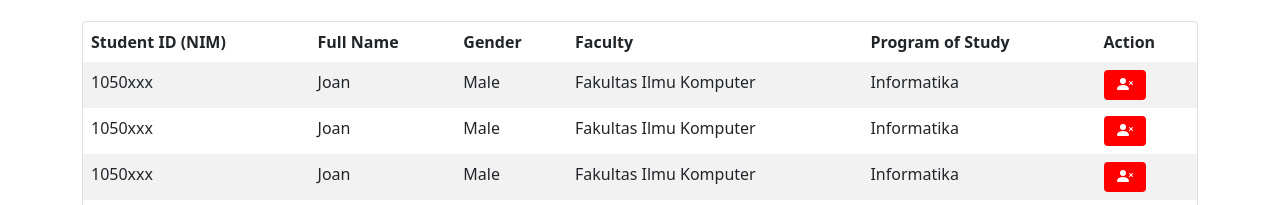
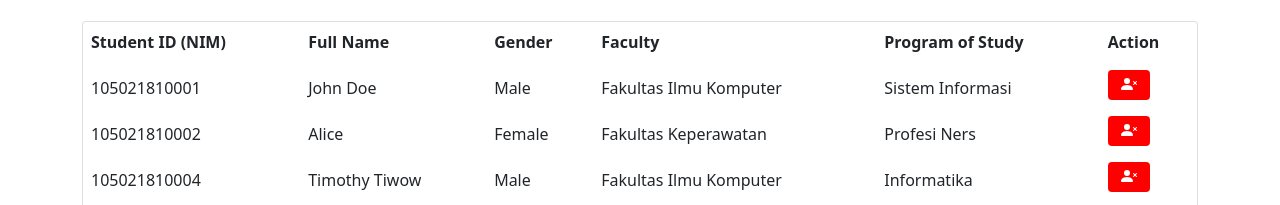
Before and after one commit to S21810014/mid-front-end, a website with bundled scripts: page index.html in a window 1280 px wide. Shown: the part 739-944 px from the top of the page. Built offline with nearby package versions, Linux system fonts and the light colour scheme.

Commit message:
implemented adding student to table

```diff
--- /dev/null
+++ b/add_student_to_table.js
@@ -0,0 +1,22 @@
+export default (studentObject, htmlTableObject) => {
+    let row = htmlTableObject.insertRow()
+    console.log(row, studentObject)
+    let i = 0
+
+    for(const values of Object.keys(studentObject)) {
+        console.log(values)
+        row.insertCell(i).innerHTML = studentObject[values]
+        i++
+    }
+
+    const deleteButton = document.createElement('button')
+    deleteButton.classList.add('btn')
+    deleteButton.classList.add('redBtn')
+    deleteButton.classList.add('delBtn')
+    deleteButton.innerHTML = '<svg xmlns="http://www.w3.org/2000/svg" height="16" fill="currentColor" class="bi bi-person-x-fill" viewBox="0 0 16 16"><path fill-rule="evenodd" d="M1 14s-1 0-1-1 1-4 6-4 6 3 6 4-1 1-1 1H1zm5-6a3 3 0 1 0 0-6 3 3 0 0 0 0 6zm6.146-2.854a.5.5 0 0 1 .708 0L14 6.293l1.146-1.147a.5.5 0 0 1 .708.708L14.707 7l1.147 1.146a.5.5 0 0 1-.708.708L14 7.707l-1.146 1.147a.5.5 0 0 1-.708-.708L13.293 7l-1.147-1.146a.5.5 0 0 1 0-.708z"/></svg>'
+    deleteButton.addEventListener('click', e =>
+        console.log(Array.from(htmlTableObject.rows).indexOf(row))
+    )
+
+    row.insertCell(i).appendChild(deleteButton)
+}
--- a/index.html
+++ b/index.html
@@ -58,6 +58,11 @@
             background-color: #e58b87;
             color: white;
             border: 0.1em solid white;
+        }
+
+        .delBtn {
+            padding-top: 0em;
+            padding-bottom: 0.25em;
         }
 
         .addStudFormCard {
@@ -128,10 +133,10 @@
                 <div class="collapse mt-3" id="addStudForm">
                     <div class="card addStudFormCard p-3">
                         <p>Student ID (NIM)</p>
-                        <input class="form-control" type="text" placeholder="105021810001">
+                        <input class="form-control" type="text" placeholder="105021810001" id='addStudFormStudID'>
 
                         <p>Full Name</p>
-                        <input class="form-control" type="text" placeholder="Jon Tumambi">
+                        <input class="form-control" type="text" placeholder="Jon Tumambi" id='addStudFormStudName'>
 
                         <p>Gender</p>
                         <div class="form-check">
@@ -165,7 +170,7 @@
                             <option selected>-- SELECT PROGRAM OF STUDY --</option>
                         </select>
 
-                        <button type="button" class="btn whiteBtn mt-4">Add Student</button>
+                        <button type="button" class="btn whiteBtn mt-4" id='addStudFormAddBtn'>Add Student</button>
                     </div>
                 </div>
             </div>
@@ -228,7 +233,7 @@
                 <input class="form-control" type="text" placeholder="Search student by name">
 
                 <div class="card mt-4">
-                    <table class="table table-striped table-borderless">
+                    <table class="table table-striped table-borderless" id="studentsTable">
                         <thead>
                             <tr>
                                 <th scope="col">Student ID (NIM)</th>
@@ -240,62 +245,6 @@
                             </tr>
                         </thead>
                         <tbody>
-                            <tr>
-                                <td>1050xxx</td>
-                                <td>Joan</td>
-                                <td>Male</td>
-                                <td>Fakultas Ilmu Komputer</td>
-                                <td>Informatika</td>
-                                <td>
-                                    <button type="button" class="btn redBtn" style="padding-top: 0em; padding-bottom: 0.25em;">
-                                        <svg xmlns="http://www.w3.org/2000/svg" height="16" fill="currentColor" class="bi bi-person-x-fill" viewBox="0 0 16 16">
-                                            <path fill-rule="evenodd" d="M1 14s-1 0-1-1 1-4 6-4 6 3 6 4-1 1-1 1H1zm5-6a3 3 0 1 0 0-6 3 3 0 0 0 0 6zm6.146-2.854a.5.5 0 0 1 .708 0L14 6.293l1.146-1.147a.5.5 0 0 1 .708.708L14.707 7l1.147 1.146a.5.5 0 0 1-.708.708L14 7.707l-1.146 1.147a.5.5 0 0 1-.708-.708L13.293 7l-1.147-1.146a.5.5 0 0 1 0-.708z"/>
-                                        </svg>
-                                    </button>
-                                </td>
-                            </tr>
-                            <tr>
-                                <td>1050xxx</td>
-                                <td>Joan</td>
-                                <td>Male</td>
-                                <td>Fakultas Ilmu Komputer</td>
-                                <td>Informatika</td>
-                                <td>
-                                    <button type="button" class="btn redBtn" style="padding-top: 0em; padding-bottom: 0.25em;">
-                                        <svg xmlns="http://www.w3.org/2000/svg" height="16" fill="currentColor" class="bi bi-person-x-fill" viewBox="0 0 16 16">
-                                            <path fill-rule="evenodd" d="M1 14s-1 0-1-1 1-4 6-4 6 3 6 4-1 1-1 1H1zm5-6a3 3 0 1 0 0-6 3 3 0 0 0 0 6zm6.146-2.854a.5.5 0 0 1 .708 0L14 6.293l1.146-1.147a.5.5 0 0 1 .708.708L14.707 7l1.147 1.146a.5.5 0 0 1-.708.708L14 7.707l-1.146 1.147a.5.5 0 0 1-.708-.708L13.293 7l-1.147-1.146a.5.5 0 0 1 0-.708z"/>
-                                        </svg>
-                                    </button>
-                                </td>
-                            </tr>
-                            <tr>
-                                <td>1050xxx</td>
-                                <td>Joan</td>
-                                <td>Male</td>
-                                <td>Fakultas Ilmu Komputer</td>
-                                <td>Informatika</td>
-                                <td>
-                                    <button type="button" class="btn redBtn" style="padding-top: 0em; padding-bottom: 0.25em;">
-                                        <svg xmlns="http://www.w3.org/2000/svg" height="16" fill="currentColor" class="bi bi-person-x-fill" viewBox="0 0 16 16">
-                                            <path fill-rule="evenodd" d="M1 14s-1 0-1-1 1-4 6-4 6 3 6 4-1 1-1 1H1zm5-6a3 3 0 1 0 0-6 3 3 0 0 0 0 6zm6.146-2.854a.5.5 0 0 1 .708 0L14 6.293l1.146-1.147a.5.5 0 0 1 .708.708L14.707 7l1.147 1.146a.5.5 0 0 1-.708.708L14 7.707l-1.146 1.147a.5.5 0 0 1-.708-.708L13.293 7l-1.147-1.146a.5.5 0 0 1 0-.708z"/>
-                                        </svg>
-                                    </button>
-                                </td>
-                            </tr>
-                            <tr>
-                                <td>1050xxx</td>
-                                <td>Joan</td>
-                                <td>Male</td>
-                                <td>Fakultas Ilmu Komputer</td>
-                                <td>Informatika</td>
-                                <td>
-                                    <button type="button" class="btn redBtn" style="padding-top: 0em; padding-bottom: 0.25em;">
-                                        <svg xmlns="http://www.w3.org/2000/svg" height="16" fill="currentColor" class="bi bi-person-x-fill" viewBox="0 0 16 16">
-                                            <path fill-rule="evenodd" d="M1 14s-1 0-1-1 1-4 6-4 6 3 6 4-1 1-1 1H1zm5-6a3 3 0 1 0 0-6 3 3 0 0 0 0 6zm6.146-2.854a.5.5 0 0 1 .708 0L14 6.293l1.146-1.147a.5.5 0 0 1 .708.708L14.707 7l1.147 1.146a.5.5 0 0 1-.708.708L14 7.707l-1.146 1.147a.5.5 0 0 1-.708-.708L13.293 7l-1.147-1.146a.5.5 0 0 1 0-.708z"/>
-                                        </svg>
-                                    </button>
-                                </td>
-                            </tr>
                         </tbody>
                     </table>
                 </div>
--- a/index.js
+++ b/index.js
@@ -1,4 +1,5 @@
 import createListOption from './create_list_option.js'
+import addStudentToTable from './add_student_to_table.js'
 
 const dropdownData = {
     'Pascasarjana' : [
@@ -34,8 +35,41 @@ const dropdownData = {
     ],
 }
 
+//pre-initialize studentsTable with sample students
+
+
 const programOfStudyDropdown = document.getElementById('addStudFormPOS')
 const facultyDropdown = document.getElementById('addStudFormFac')
+const addStudentBtn = document.getElementById('addStudFormAddBtn')
+const studentsTable = document.getElementById('studentsTable')
+
+const students = [
+    {
+        studentID: '105021810001',
+        fullName: 'John Doe',
+        gender: 'Male',
+        faculty: 'Fakultas Ilmu Komputer',
+        programOfStudy: 'Sistem Informasi',
+    },
+    {
+        studentID: '105021810002',
+        fullName: 'Alice',
+        gender: 'Female',
+        faculty: 'Fakultas Keperawatan',
+        programOfStudy: 'Profesi Ners',
+    },
+    {
+        studentID: '105021810004',
+        fullName: 'Timothy Tiwow',
+        gender: 'Male',
+        faculty: 'Fakultas Ilmu Komputer',
+        programOfStudy: 'Informatika',
+    }
+]
+
+students.forEach(element => {
+    addStudentToTable(element, studentsTable)
+});
 
 facultyDropdown.addEventListener('change', e => {
     const selectedFaculty = e.target.value
@@ -43,10 +77,24 @@ facultyDropdown.addEventListener('change', e => {
     //clear the dropdown before adding data
     programOfStudyDropdown.innerHTML = null
 
-    console.log(createListOption)
-
     //add the program of study based on selected faculty
     for(const programOfStudy of dropdownData[selectedFaculty]) {
         programOfStudyDropdown.appendChild(createListOption(programOfStudy))
     }
 })
+
+addStudentBtn.addEventListener('click', e => {
+    const studentID = document.getElementById('addStudFormStudID').value
+    const studentName = document.getElementById('addStudFormStudName').value
+    const studentGender = document.querySelector('input[name="genderRadioBtn"]:checked').id
+    const studentFaculty = facultyDropdown.value
+    const studentProgramOfStudy = programOfStudyDropdown.value
+
+    addStudentToTable({
+        studentID: studentID,
+        studentName: studentName,
+        studentGender: studentGender == 'genderRadioBtnMale' ? 'Male' : 'Female',
+        studentFaculty: studentFaculty,
+        studentProgramOfStudy: studentProgramOfStudy
+    }, studentsTable)
+})
```
